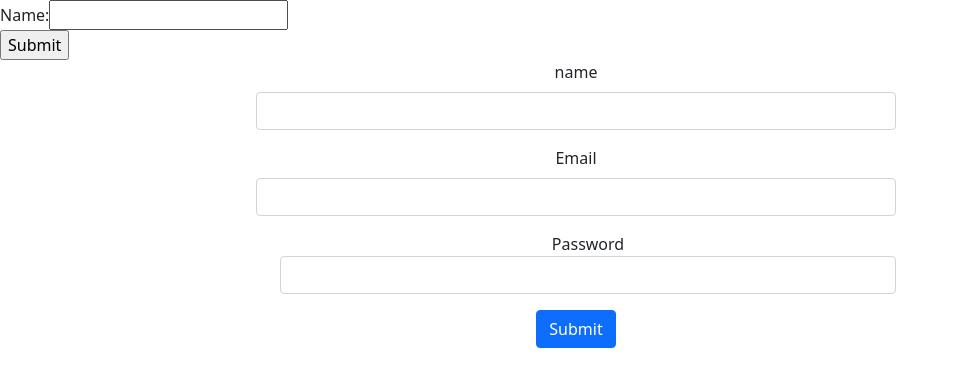
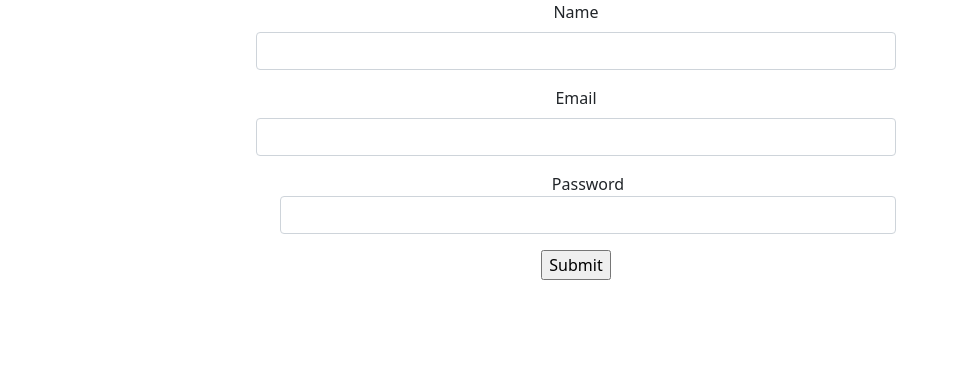
Before and after one commit to imoempire/react-forms, a React (Create React App) app: page / in a window 1280 px wide. Shown: the top 386 px of the page, without its empty margins (0-959 px from the left). Built offline with nearby package versions, Linux system fonts and the light colour scheme.

Commit message:
add elements

```diff
--- a/src/Component/ClassForm.jsx
+++ b/src/Component/ClassForm.jsx
@@ -3,14 +3,12 @@ import React, { Component } from 'react';
 class classForm extends Component {
     constructor(props) {
       super(props);
-      this.state ={name: '', email: '', password: '', value:''}
-      this.state ={value: ''};
+      this.state ={name: '', email: '', password: '', };
+      this.state ={value: ''}
 
-      // this.handleChange = this.handleChange.bind(this);
-      // this.handleName = this.handleName.bind(this);
-      // this.handleEmail = this.handleEmail.bind(this);
-      // this.handlePassword = this.handlePassword.bind(this);
-      // this.handleSubmit = this.handleSubmit.bind(this);
+      this.handleName = this.handleName.bind(this);
+      this.handleEmail = this.handleEmail.bind(this);
+      this.handlePassword = this.handlePassword.bind(this);
     }
 
     handleName(event) {
@@ -22,23 +20,13 @@ class classForm extends Component {
     handlePassword(event) {
       this.setState({value: event.target.password});
     }
-    handleSubmit(event) {
-      alert('A name was submitted: ' + this.state.value);
-      event.preventDefault();
-    }
 
     render() {
       return (
           <>
-        <form onChange={this.handleSubmit} >
-          <label>Name:<input type="text" value={this.state.value} onChange={this.handleChange} /></label><br />
-          <input type="submit" value="Submit" />
-        </form>
-
-       <div className="new-form">
-        <form>
+        <form className="new-form" >
         <div className="mb-3">
-          <label for="exampleInputName" className="form-label">name</label>
+          <label for="exampleInputName" className="form-label">Name</label>
           <input type="text" className="form-control" value={this.state.name}  onChange={this.handleName} />
         </div>
         <div className="mb-3">
@@ -49,9 +37,10 @@ class classForm extends Component {
           <label className="form-check-label" for="exampleInputPassword">Password</label>
           <input type="password" className="form-control" value={this.state.password} onChange={this.handlePassword} />
         </div>
-        <button type="submit" className="btn btn-primary">Submit</button>
+        {/* <button type="submit" className="btn btn-primary"> */}
+        <input type="submit" value="Submit" />
+        {/* </button> */}
       </form>
-      </div>
 
       </>
       );
```
